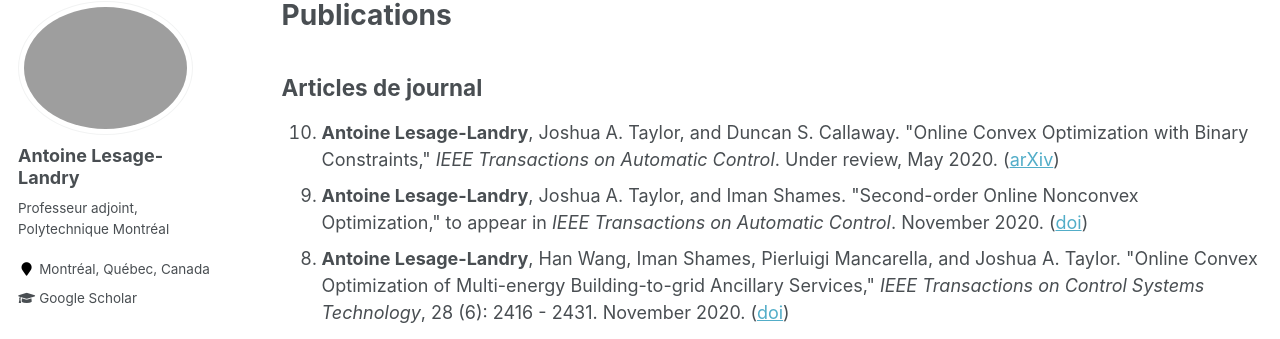
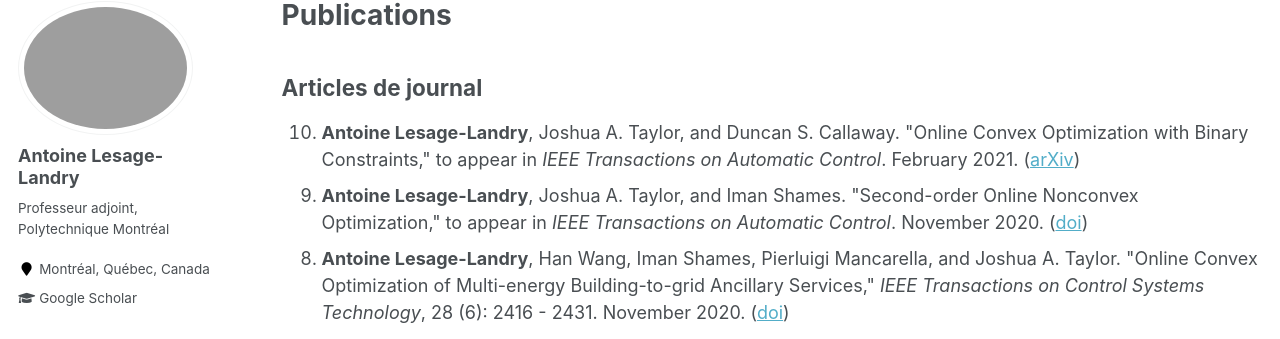
Before and after one commit to alesagelandry/fr, a Jekyll site: the page built from _pages/publications.md, in a window 1280 px wide and 900 px high. Shown: the part 117-456 px from the top of the window. Built offline with Jekyll 4.4.1, drawn with Linux system fonts in a browser that asks for light colours.

Commit message:
Update publications.md

```diff
--- a/_pages/publications.md
+++ b/_pages/publications.md
@@ -8,7 +8,7 @@ author_profile: true
 
 <ol reversed='reversed'>
 
-  <li> <b>Antoine Lesage-Landry</b>, Joshua A. Taylor, and Duncan S. Callaway. "Online Convex Optimization with Binary Constraints," <i>IEEE Transactions on Automatic Control</i>. Under review, May 2020. (<a href="https://arxiv.org/abs/2005.02274">arXiv</a>)</li>
+  <li> <b>Antoine Lesage-Landry</b>, Joshua A. Taylor, and Duncan S. Callaway. "Online Convex Optimization with Binary Constraints," to appear in <i>IEEE Transactions on Automatic Control</i>. February 2021. (<a href="https://arxiv.org/abs/2005.02274">arXiv</a>)</li>
 
   <li> <b>Antoine Lesage-Landry</b>, Joshua A. Taylor, and Iman Shames. "Second-order Online Nonconvex Optimization," to appear in <i>IEEE Transactions on Automatic Control</i>. November 2020. (<a href="https://doi.org/10.1109/TAC.2020.3040372">doi</a>)</li>
 
```
